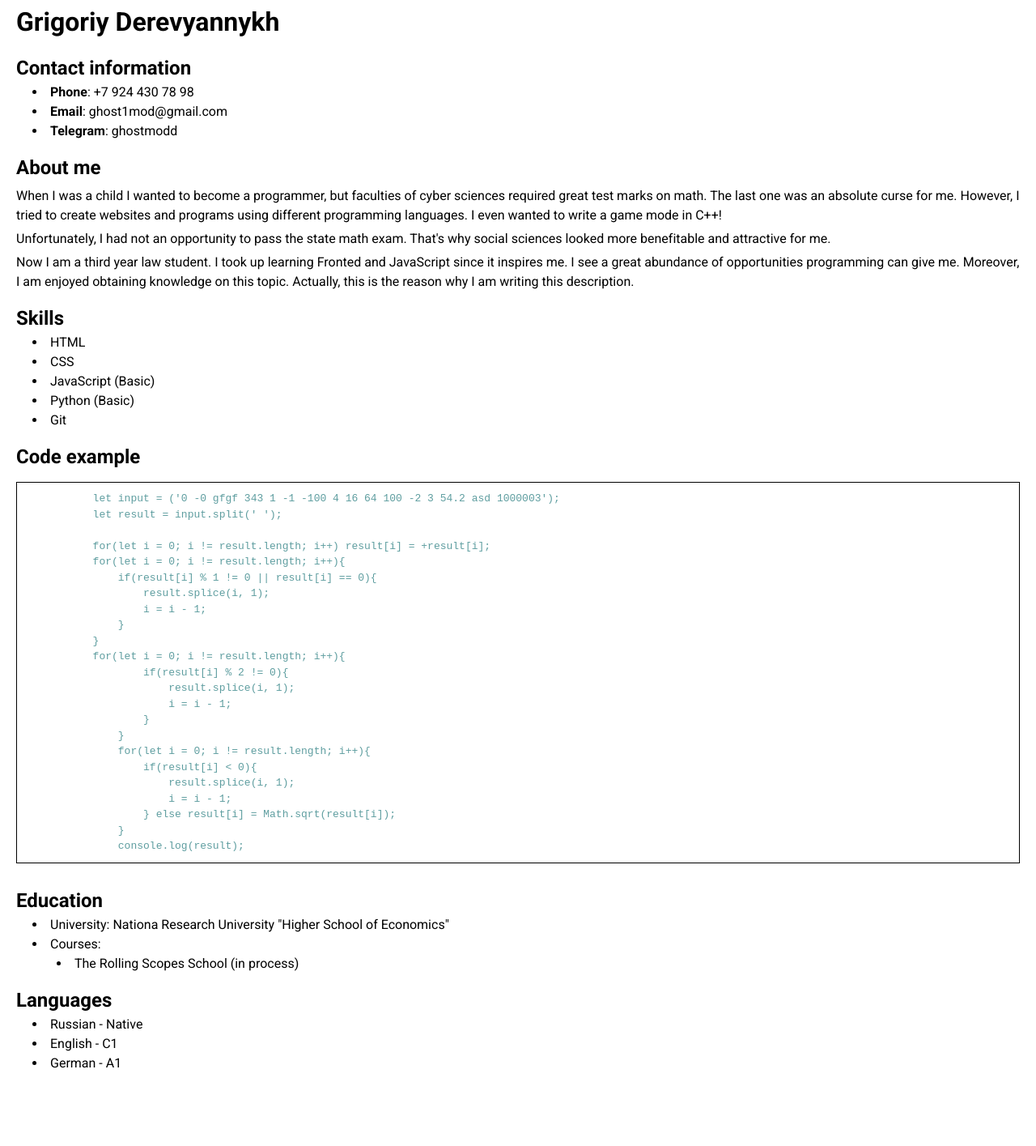
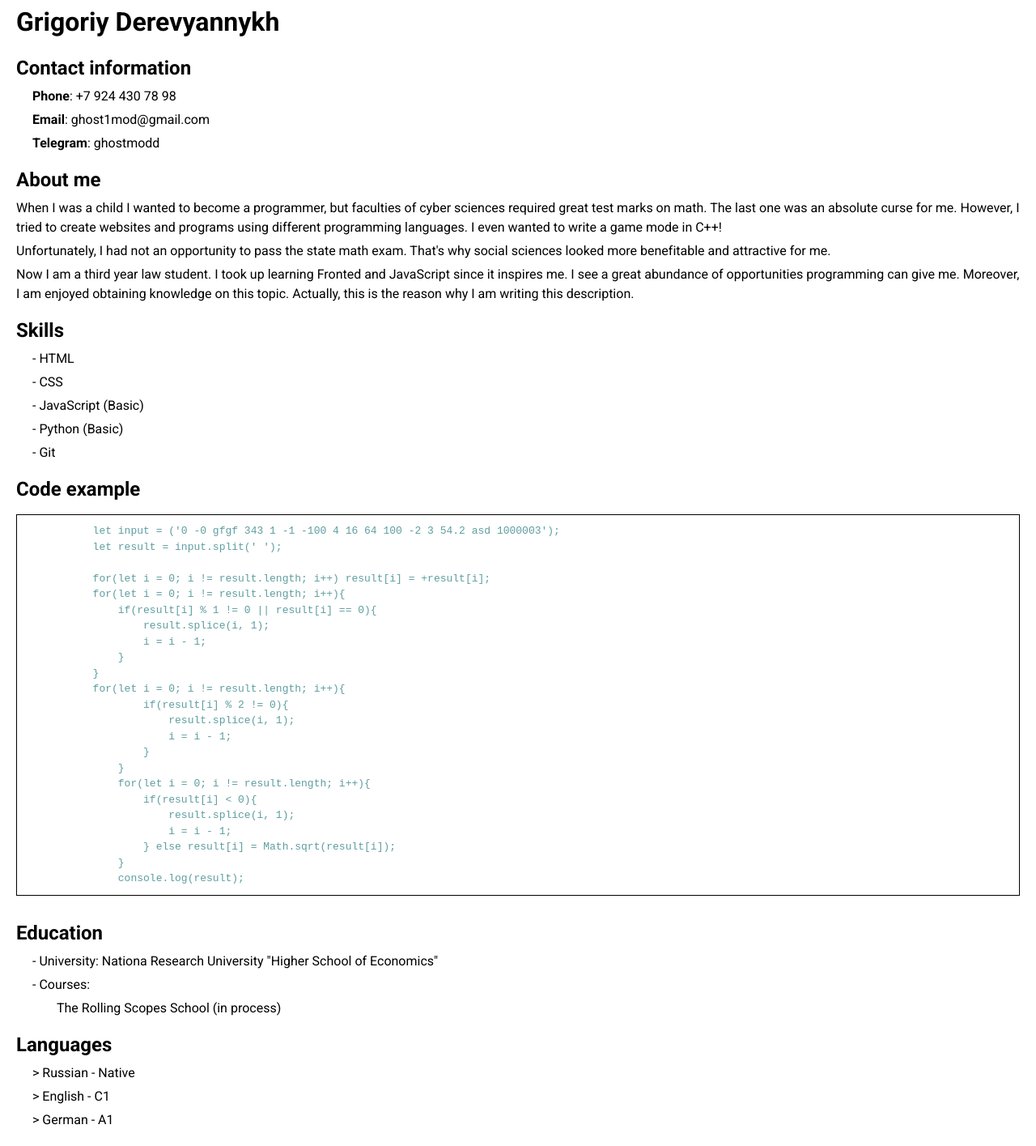
Before and after one commit to ghostmodd/rsschool-cv, a plain HTML site: page index.html in a window 1280 px wide. Shown: the part 17-1432 px from the top of the page at 81% size. Before the commit the page ends 1362 px from the top, so only its background shows below. Drawn offline with Linux system fonts and the light colour scheme.

Commit message:
fix: fixed section-list bag

```diff
--- a/index.html
+++ b/index.html
@@ -17,9 +17,9 @@
         <h1>Grigoriy Derevyannykh</h1>
         <section class="contact-inform">
             <h2>Contact information</h2>
-            <li class="list"><span class="bold">Phone</span>: +7 924 430 78 98</li>
-            <li class="list"><span class="bold">Email</span>: ghost1mod@gmail.com</li>
-            <li class="list"><span class="bold">Telegram</span>: ghostmodd</li>
+            <p class="list"><span class="bold">Phone</span>: +7 924 430 78 98</p>
+            <p class="list"><span class="bold">Email</span>: ghost1mod@gmail.com</p>
+            <p class="list"><span class="bold">Telegram</span>: ghostmodd</p>
         </section>
 
         <section class="about-me">
@@ -36,11 +36,11 @@
 
         <section class="skills">
             <h2>Skills</h2>
-            <li class="list">HTML</li>
-            <li class="list">CSS</li>
-            <li class="list">JavaScript (Basic)</li>
-            <li class="list">Python (Basic)</li>
-            <li class="list">Git</li>
+            <p class="list">- HTML</p>
+            <p class="list">- CSS</p>
+            <p class="list">- JavaScript (Basic)</p>
+            <p class="list">- Python (Basic)</p>
+            <p class="list">- Git</p>
         </section>
 
         <section class="code-example">
@@ -73,16 +73,16 @@
 
         <section class="education">
             <h2>Education</h2>
-            <li class="list">University: Nationa Research University "Higher School of Economics"</li>
-            <li class="list">Courses:</li>
-            <li class="space list">The Rolling Scopes School (in process)</li>
+            <p class="list">- University: Nationa Research University "Higher School of Economics"</p>
+            <p class="list">- Courses:</p>
+            <p class="space list">The Rolling Scopes School (in process)</p>
         </section>
 
         <section class="Languages">
             <h2>Languages</h2>
-            <li class="list">Russian - Native</li>
-            <li class="list">English - C1</li>
-            <li class="list">German - A1</li>
+            <p class="list">> Russian - Native</p>
+            <p class="list">> English - C1</p>
+            <p class="list">> German - A1</p>
         </section>
     </div>
 </body>
```
